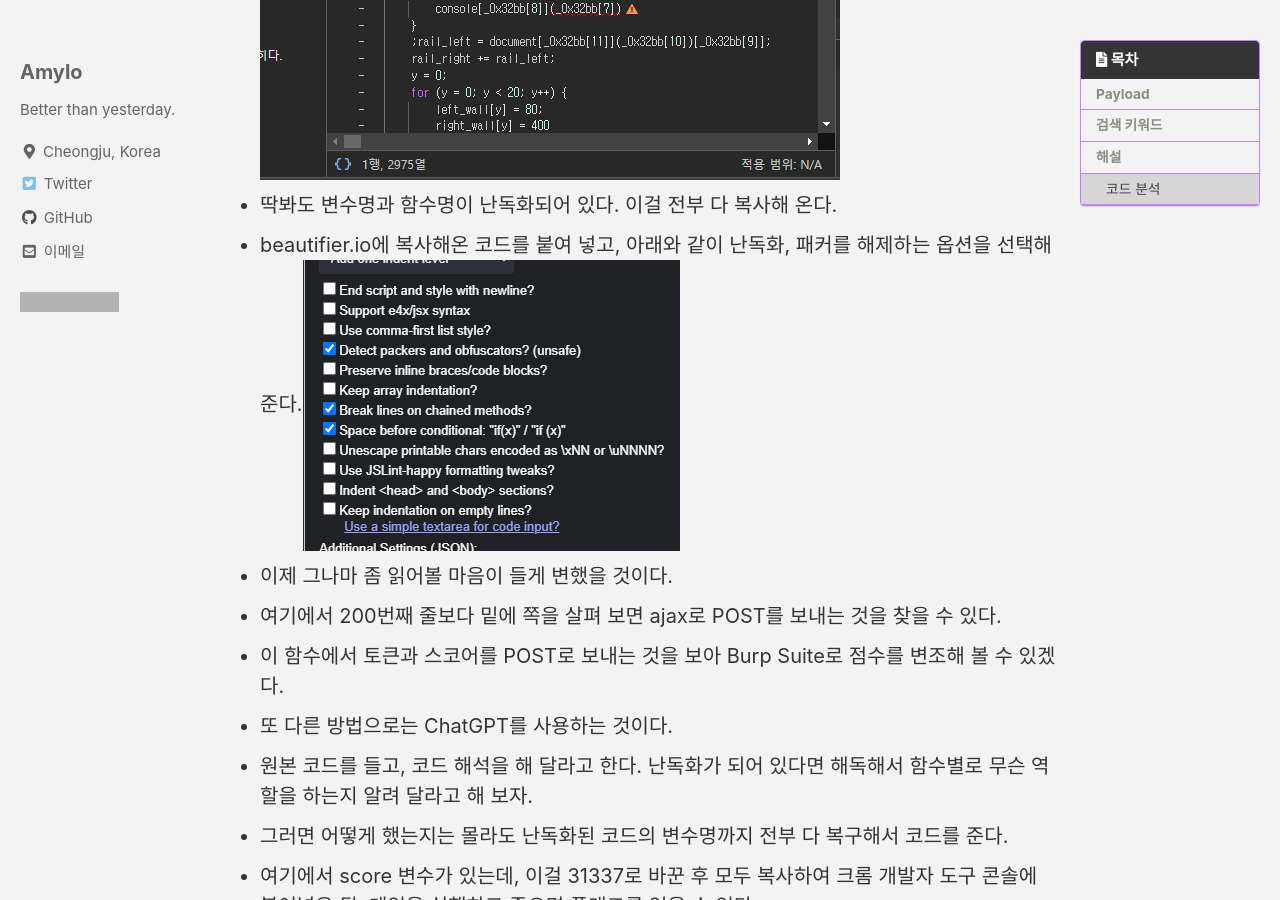
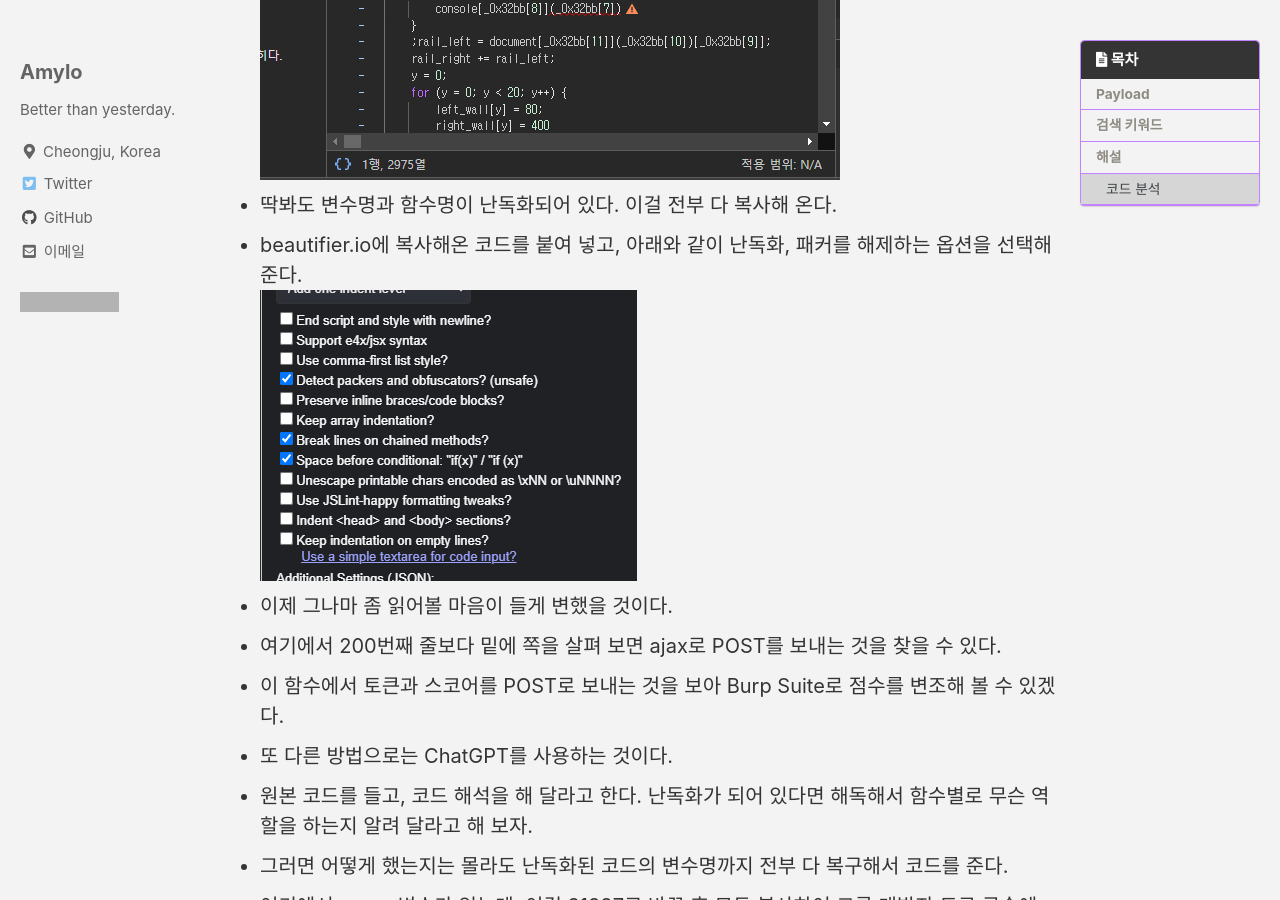
Before and after one commit to Amylo-jh/Amylo-blog, a Jekyll site: the page built from _posts/2024-08-04-Dreamhack_324.md, in a window 1280 px wide and 900 px high, scrolled down 4989 px. Built offline with Jekyll 4.4.1, drawn with Linux system fonts in a browser that asks for light colours; cached includes are drawn as plain includes; comment, search, counter and statistics services are not loaded; grey boxes are pictures that could not be loaded.

Commit message:
fix line breaks

```diff
--- a/_posts/2024-08-04-Dreamhack_324.md
+++ b/_posts/2024-08-04-Dreamhack_324.md
@@ -162,9 +162,12 @@ function secureGame() {
 - 두 개의 서비스를 이용해 볼 수 있다.
 	- [https://beautifier.io/](https://beautifier.io/)
 	- [https://chatgpt.com/](https://chatgpt.com/)
-- 우선 코드는 문제 웹페이지에서 개발자 도구를 열면 콘솔에 찍히는 메시지를 보고 코드를 확인할 수 있다.![alt text]({{ site.url }}{{ site.baseurl }}/assets/images/Dreamhack/324/Pasted image 20240717202812.png)![alt text]({{ site.url }}{{ site.baseurl }}/assets/images/Dreamhack/324/Pasted image 20240717202825.png)
+- 우선 코드는 문제 웹페이지에서 개발자 도구를 열면 콘솔에 찍히는 메시지를 보고 코드를 확인할 수 있다.<br>
+![alt text]({{ site.url }}{{ site.baseurl }}/assets/images/Dreamhack/324/Pasted image 20240717202812.png)<br>
+![alt text]({{ site.url }}{{ site.baseurl }}/assets/images/Dreamhack/324/Pasted image 20240717202825.png)
 - 딱봐도 변수명과 함수명이 난독화되어 있다. 이걸 전부 다 복사해 온다.
-- beautifier.io에 복사해온 코드를 붙여 넣고, 아래와 같이 난독화, 패커를 해제하는 옵션을 선택해 준다.![alt text]({{ site.url }}{{ site.baseurl }}/assets/images/Dreamhack/324/Pasted image 20240717203023.png)
+- beautifier.io에 복사해온 코드를 붙여 넣고, 아래와 같이 난독화, 패커를 해제하는 옵션을 선택해 준다.<br>
+![alt text]({{ site.url }}{{ site.baseurl }}/assets/images/Dreamhack/324/Pasted image 20240717203023.png)
 - 이제 그나마 좀 읽어볼 마음이 들게 변했을 것이다.
 - 여기에서 200번째 줄보다 밑에 쪽을 살펴 보면 ajax로 POST를 보내는 것을 찾을 수 있다.
 - 이 함수에서 토큰과 스코어를 POST로 보내는 것을 보아 Burp Suite로 점수를 변조해 볼 수 있겠다.
@@ -172,6 +175,7 @@ function secureGame() {
 - 또 다른 방법으로는 ChatGPT를 사용하는 것이다.
 - 원본 코드를 들고, 코드 해석을 해 달라고 한다. 난독화가 되어 있다면 해독해서 함수별로 무슨 역할을 하는지 알려 달라고 해 보자.
 - 그러면 어떻게 했는지는 몰라도 난독화된 코드의 변수명까지 전부 다 복구해서 코드를 준다.
-- 여기에서 score 변수가 있는데, 이걸 31337로 바꾼 후 모두 복사하여 크롬 개발자 도구 콘솔에 붙여넣은 뒤, 게임을 실행하고 죽으면 플래그를 얻을 수 있다.![alt text]({{ site.url }}{{ site.baseurl }}/assets/images/Dreamhack/324/Pasted image 20240717194634.png)
+- 여기에서 score 변수가 있는데, 이걸 31337로 바꾼 후 모두 복사하여 크롬 개발자 도구 콘솔에 붙여넣은 뒤, 게임을 실행하고 죽으면 플래그를 얻을 수 있다.<br>
+- ![alt text]({{ site.url }}{{ site.baseurl }}/assets/images/Dreamhack/324/Pasted image 20240717194634.png)
 <br>
 - 솔직히 아직도 난독화 되어 있는 코드는 접근하기가 어려운 것 같다.
```
